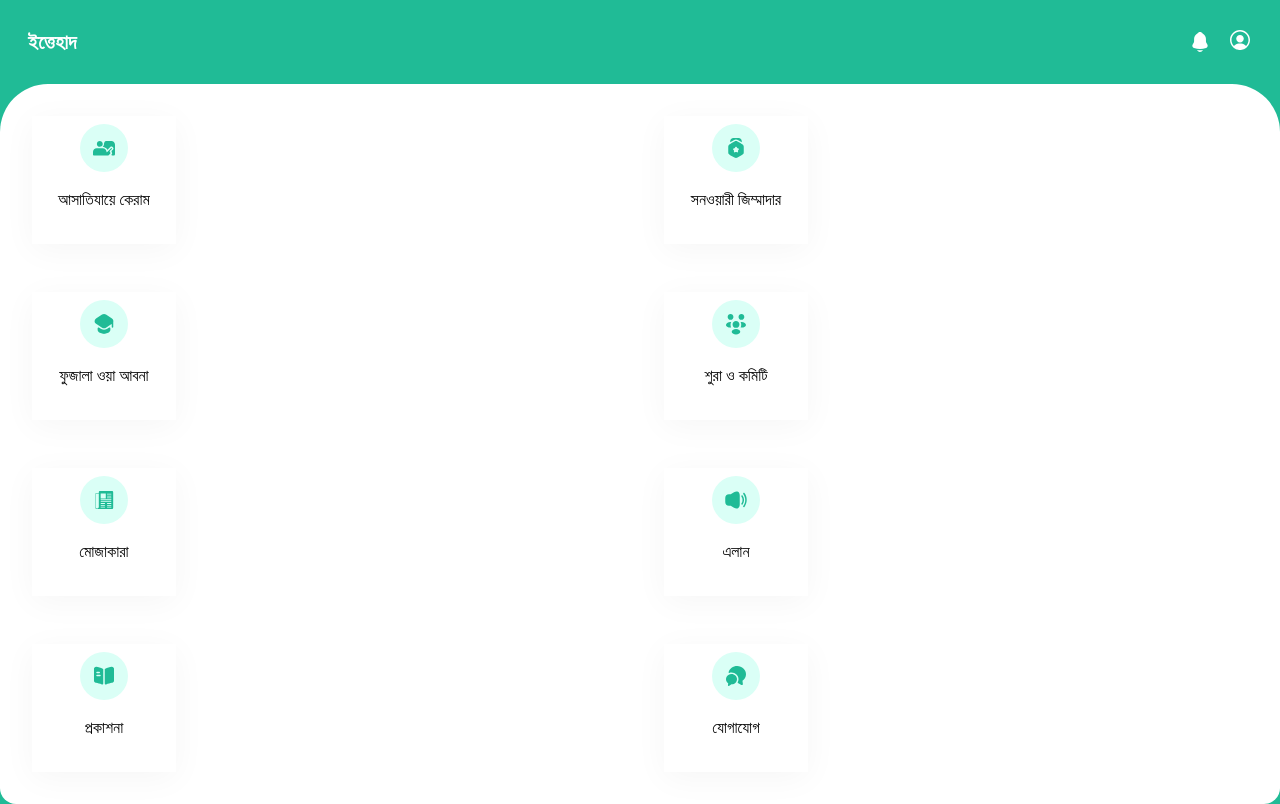
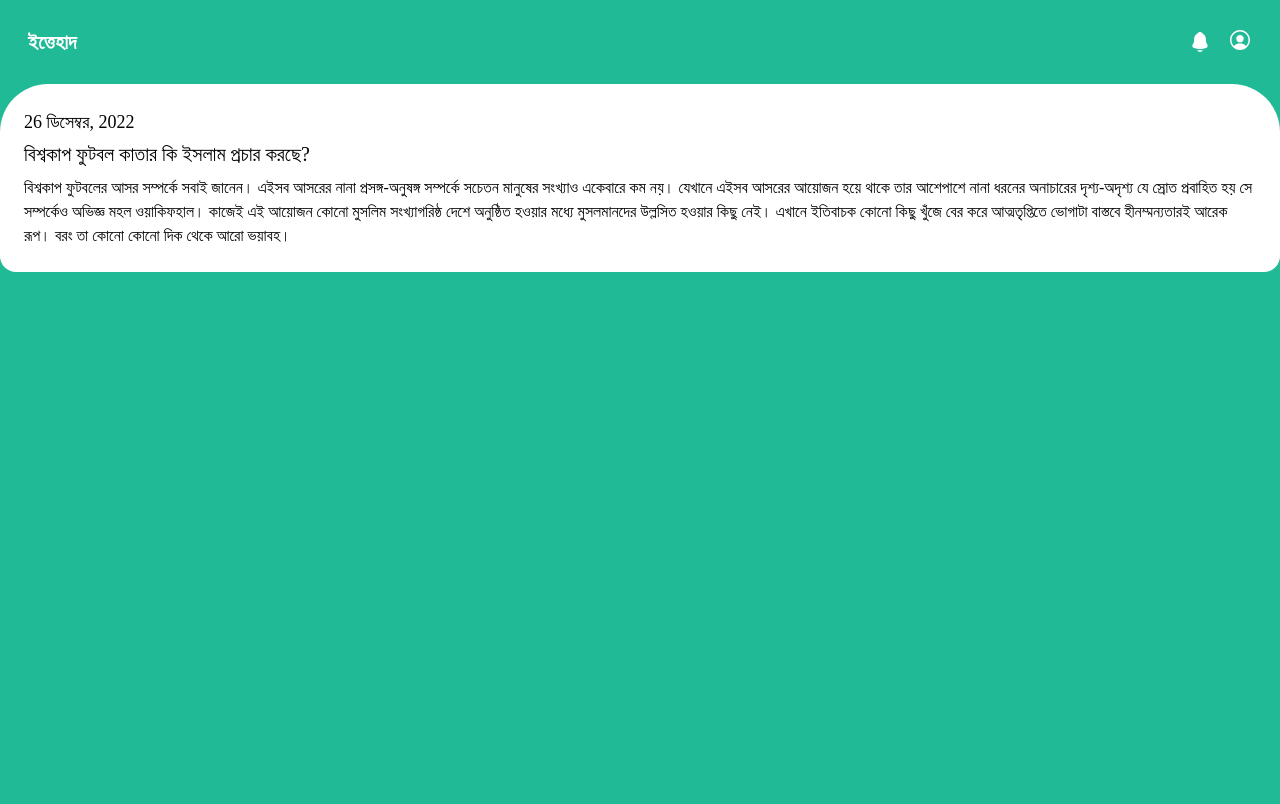
Before and after one commit to anjarulrobin/ittehad, a React (Create React App) app: page /#/notifications/1 in a window 1280 px wide. Built offline with nearby package versions, Linux system fonts and the light colour scheme; sample sign-in values are in the browser's storage; the HTML template or start-up script is replaced by a standard one.

Commit message:
notification page improved

```diff
--- a/src/App.tsx
+++ b/src/App.tsx
@@ -20,6 +20,9 @@ const User = lazy(() => import("./components/User"));
 const Profile = lazy(() => import("./components/Profile"));
 const Committee = lazy(() => import("./components/Committee"));
 const Contact = lazy(() => import("./components/Contact"));
+const NotificationDetails = lazy(() => import("./components/NotificationDetails"));
+
+// const Registration = lazy(() => import("./components/Registration"));
 
 function App() {
   const [title, setTitle] = useState<string>('ইত্তেহাদ');
@@ -27,6 +30,8 @@ function App() {
   return (
     <Suspense fallback={<div>Loading...</div>}>
       <Router>
+        <div className="md:flex md:justify-center">
+          <div>
             <div className="flex justify-between m-7">
               <div className="font-ittehad-hind-shiliguri font-ittehad-title text-white text-xl">
                 {title}
@@ -51,8 +56,10 @@ function App() {
             <div className="rounded-t-[48px] rounded-b-2xl h-fit overflow-auto bg-white px-2 py-2">
               <Routes>
                 <Route path='/login' element={<Login />} />
+                {/* <Route path='/registration' element={<Registration />} /> */}
                 <Route element={<PrivateRoute />}>
                   <Route path='/notifications' element={<Notifications />} />
+                  <Route path='/notifications/:id' element={<NotificationDetails />} />
                   <Route path='/groups/:groupId' element={<Group />} />
                   <Route path='/groups' element={<GroupList />} />
                   <Route path='/teachers' element={<Teachers />} />
@@ -66,6 +73,9 @@ function App() {
                 </Route>
               </Routes>
             </div>
+          </div>
+
+        </div>
       </Router >
     </Suspense>
   );
--- /dev/null
+++ b/src/components/NotificationDetails.tsx
@@ -0,0 +1,37 @@
+const monthList = [
+    'জানুয়ারী', 'ফেব্রুয়ারী', 'মার্চ', 'এপ্রিল',
+    'মে', 'জুন', 'জুলাই', 'আগস্ট',
+    'সেপ্টেম্বর', 'অক্টোবর', 'নভেম্বর', 'ডিসেম্বর'
+]
+
+const notification = {
+    id: '1',
+    title: 'বিশ্বকাপ ফুটবল কাতার কি ইসলাম প্রচার করছে?',
+    content: "বিশ্বকাপ ফুটবলের আসর সম্পর্কে সবাই জানেন। এইসব আসরের নানা প্রসঙ্গ-অনুষঙ্গ সম্পর্কে সচেতন মানুষের সংখ্যাও একেবারে কম নয়। যেখানে এইসব আসরের আয়োজন হয়ে থাকে তার আশেপাশে নানা ধরনের অনাচারের দৃশ্য-অদৃশ্য যে স্রোত প্রবাহিত হয় সে সম্পর্কেও অভিজ্ঞ মহল ওয়াকিফহাল। কাজেই এই আয়োজন কোনো মুসলিম সংখ্যাগরিষ্ঠ দেশে অনুষ্ঠিত হওয়ার মধ্যে মুসলমানদের উল্লসিত হওয়ার কিছু নেই। এখানে ইতিবাচক কোনো কিছু খুঁজে বের করে আত্মতৃপ্তিতে ভোগাটা বাস্তবে হীনম্মন্যতারই আরেক রূপ। বরং তা কোনো কোনো দিক থেকে আরো ভয়াবহ।",
+    createdAt: new Date('12/26/2022')
+}
+
+
+function getBanglaTime(date: Date) {
+
+    const month = date.getMonth();
+    const [yyyy, mm, ddWithTime] = date.toISOString().split('-');
+    const [dd] = ddWithTime.split('T');
+    return `${dd} ${monthList[month]}, ${yyyy}`;
+}
+
+export default function NotificationDetails() {
+
+    return (
+        <div>
+            <div className="m-4">
+
+                <p className="text-lg"> {getBanglaTime(notification.createdAt)}</p>
+                <p className="mt-1 mb-1 text-xl">{notification.title} </p>
+                <p className="mt-2">
+                    {notification.content}
+                </p>
+            </div>
+        </div>
+    )
+}
--- a/src/components/Notifications.tsx
+++ b/src/components/Notifications.tsx
@@ -12,12 +12,14 @@ const monthList = [
 const notificationList = [
     {
         id: '1',
-        content: "জীবের মধ্যে সবচেয়ে সম্পূর্ণতা মানুষের। কিন্তু সবচেয়ে অসম্পূর্ণ হয়ে সে জন্মগ্রহণ করে। বাঘ ভালুক তার জীবনযাত্রার পনেরো- আনা মূলধন নিয়ে আসে প্রকৃতির মালখানা থেকে। জীবরঙ্গভূমিতে মানুষ এসে দেখা দেয়।",
+        title: 'বিশ্বকাপ ফুটবল কাতার কি ইসলাম প্রচার করছে?',
+        content: "বিশ্বকাপ ফুটবলের আসর সম্পর্কে সবাই জানেন। এইসব আসরের নানা প্রসঙ্গ-অনুষঙ্গ সম্পর্কে সচেতন মানুষের সংখ্যাও একেবারে কম নয়। যেখানে এইসব আসরের আয়োজন হয়ে থাকে তার আশেপাশে নানা ধরনের অনাচারের দৃশ্য-অদৃশ্য যে স্রোত প্রবাহিত হয় সে সম্পর্কেও অভিজ্ঞ মহল ওয়াকিফহাল। কাজেই এই আয়োজন কোনো মুসলিম সংখ্যাগরিষ্ঠ দেশে অনুষ্ঠিত হওয়ার মধ্যে মুসলমানদের উল্লসিত হওয়ার কিছু নেই। এখানে ইতিবাচক কোনো কিছু খুঁজে বের করে আত্মতৃপ্তিতে ভোগাটা বাস্তবে হীনম্মন্যতারই আরেক রূপ। বরং তা কোনো কোনো দিক থেকে আরো ভয়াবহ।",
         createdAt: new Date('12/26/2022')
     },
     {
         id: '2',
-        content: "জীবের মধ্যে সবচেয়ে সম্পূর্ণতা মানুষের। কিন্তু সবচেয়ে অসম্পূর্ণ হয়ে সে জন্মগ্রহণ করে। বাঘ ভালুক তার জীবনযাত্রার পনেরো- আনা মূলধন নিয়ে আসে প্রকৃতির মালখানা থেকে। জীবরঙ্গভূমিতে মানুষ এসে দেখা দেয়।",
+        title: 'বিশ্বকাপ ফুটবল কাতার কি ইসলাম প্রচার করছে?',
+        content: "বিশ্বকাপ ফুটবলের আসর সম্পর্কে সবাই জানেন। এইসব আসরের নানা প্রসঙ্গ-অনুষঙ্গ সম্পর্কে সচেতন মানুষের সংখ্যাও একেবারে কম নয়। যেখানে এইসব আসরের আয়োজন হয়ে থাকে তার আশেপাশে নানা ধরনের অনাচারের দৃশ্য-অদৃশ্য যে স্রোত প্রবাহিত হয় সে সম্পর্কেও অভিজ্ঞ মহল ওয়াকিফহাল। কাজেই এই আয়োজন কোনো মুসলিম সংখ্যাগরিষ্ঠ দেশে অনুষ্ঠিত হওয়ার মধ্যে মুসলমানদের উল্লসিত হওয়ার কিছু নেই। এখানে ইতিবাচক কোনো কিছু খুঁজে বের করে আত্মতৃপ্তিতে ভোগাটা বাস্তবে হীনম্মন্যতারই আরেক রূপ। বরং তা কোনো কোনো দিক থেকে আরো ভয়াবহ।",
         createdAt: new Date('12/26/2022')
     }
 ]
@@ -56,12 +58,13 @@ export default function Notifications() {
                 notifications.map((notification) => (
                     <div key={notification.id} className="m-4">
                         <p className="text-lg"> {getBanglaTime(notification.createdAt)}</p>
+                        <p className="text-xl"> {notification.title} </p>
                         <p className="mt-2 h-14 text-ellipsis overflow-hidden">
                             {notification.content}
                         </p>
 
                         <div className="flex justify-end">
-                            <Link to="#" >
+                            <Link to="/notifications/1" >
                                 <p className="w-fit text-sm text-[#20BB96]">
                                     আরো দেখুন
                                 </p>
--- a/src/components/Representetives.tsx
+++ b/src/components/Representetives.tsx
@@ -31,7 +31,7 @@ interface YearSelection {
 export default function Representetives() {
     const [users, setUsers] = useState<User[]>([]);
     const [yearSelection, setYearSelection] = useState<YearSelection>({
-        openYearRangeSelection: false,
+        openYearRangeSelection: true,
         openYearSelection: false,
         startYear: 0,
         endYear: 0,
--- a/src/components/UserFilter.tsx
+++ b/src/components/UserFilter.tsx
@@ -29,7 +29,7 @@ interface YearSelection {
 
 export default function UserFilter() {
     const [yearSelection, setYearSelection] = useState<YearSelection>({
-        openYearRangeSelection: false,
+        openYearRangeSelection: true,
         openYearSelection: false,
         startYear: 0,
         endYear: 0,
```
Lines whose indentation alone changed are shown as unchanged.
